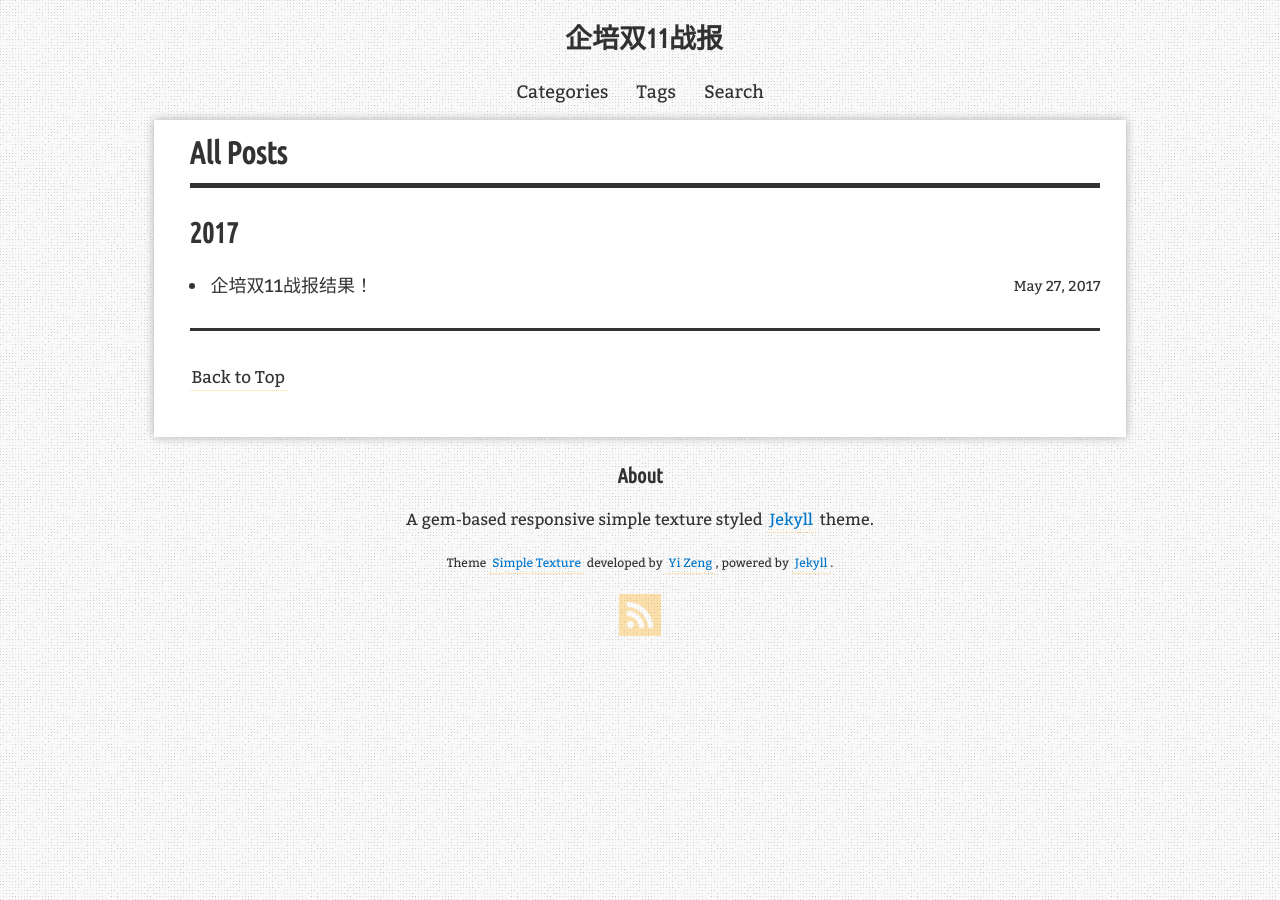
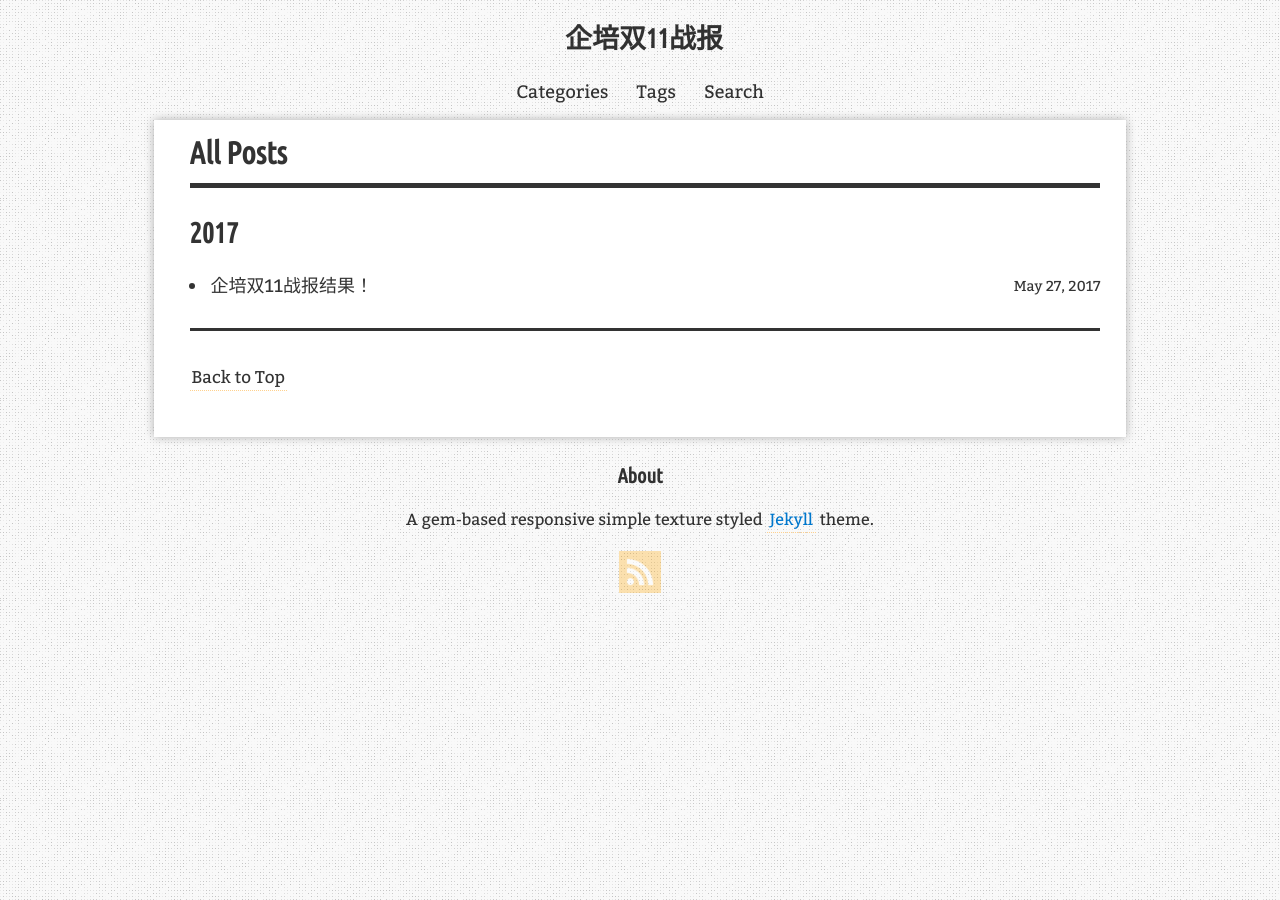
Before and after one commit to chunxingchouben/Xsyyzx2019.github.io, a Jekyll site: the page built from blog/index.html, in a window 1280 px wide. Built offline with Jekyll 4.4.1, drawn with Linux system fonts in a browser that asks for light colours; comment, search, counter and statistics services are not loaded.

Commit message:
Update i18n.yml

```diff
--- a/_data/i18n.yml
+++ b/_data/i18n.yml
@@ -25,7 +25,7 @@
   show_comments: 'Show Comments'
   show_license: 'Show License'
   tags: 'Tags'
-  theme_info: '<p><small>Theme <a href="https://github.com/yizeng/jekyll-theme-simple-texture" target="_blank">Simple Texture</a> developed by <a href="https://yizeng.me" target="_blank">Yi Zeng</a>, powered by <a href="https://jekyllrb.com/" target="_blank">Jekyll</a>.</small></p>'
+  theme_info:
   view: 'View'
 en-us:
   <<: *en
```
